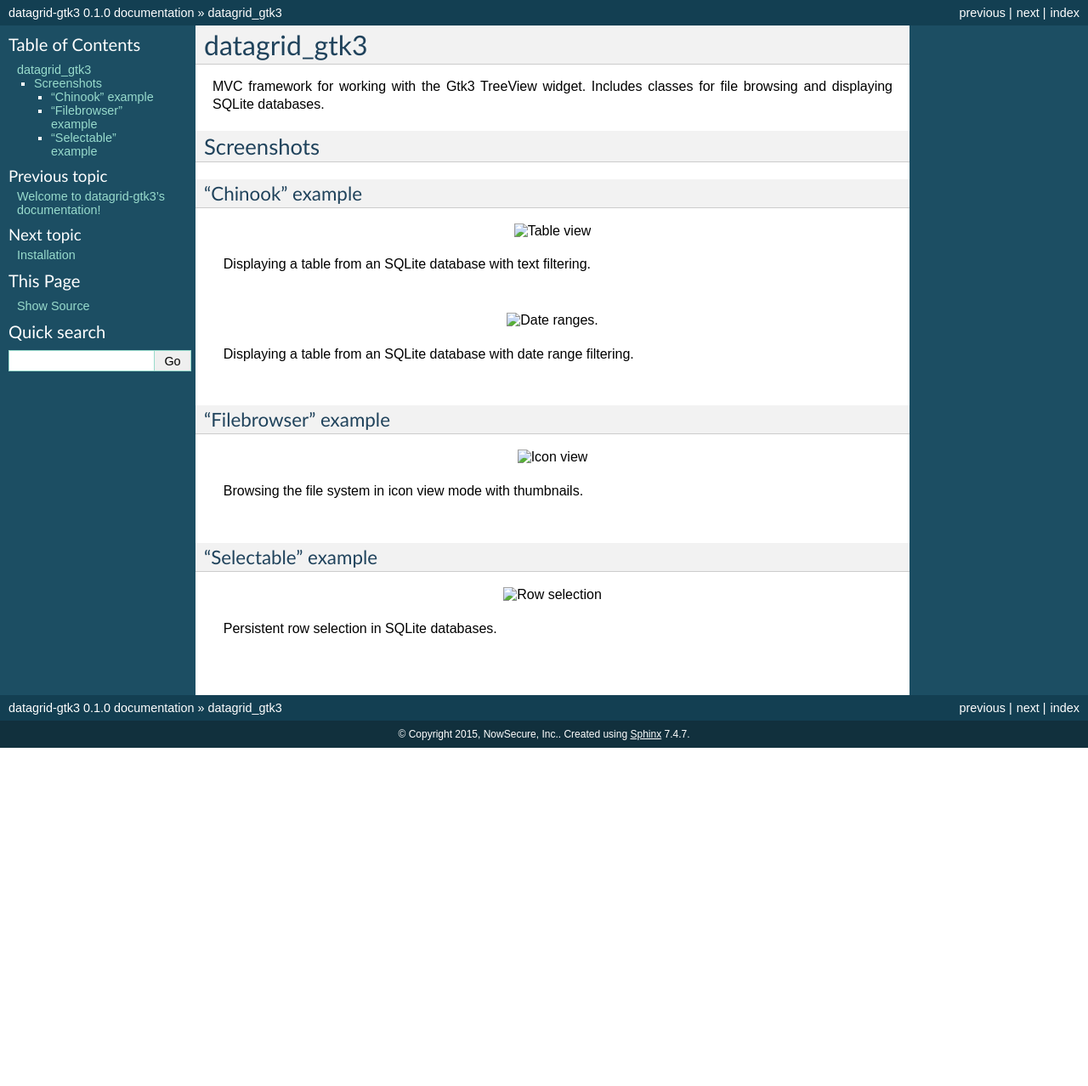
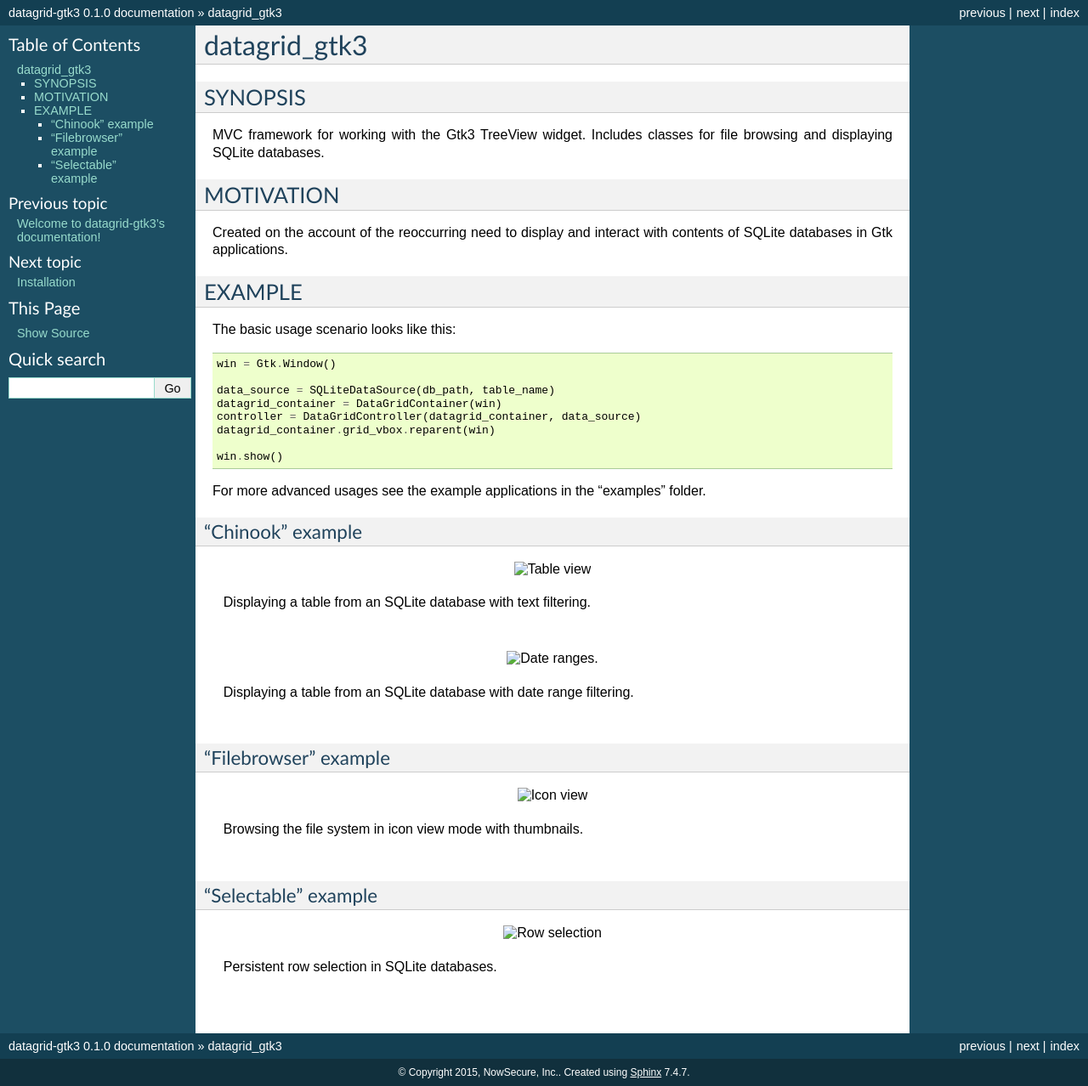
Before and after one commit to nowsecure/datagrid-gtk3, a Sphinx documentation site: the page built from docs/readme.rst, in a window 1280 px wide. Shown: the whole page at 85% size. Built offline with Sphinx 7.4.7, drawn with Linux system fonts in a browser that asks for light colours; pages that are not in the unit, such as notebooks, are missing from menus; before the commit the page ends 900 px from its top, so only the background shows below that.

Commit message:
Update README to a more standardized form.

```diff
--- a/README.rst
+++ b/README.rst
@@ -2,11 +2,39 @@
 datagrid_gtk3
 =============
 
+SYNOPSIS
+========
+
 MVC framework for working with the Gtk3 TreeView widget.
 Includes classes for file browsing and displaying SQLite databases.
 
-Screenshots
-===========
+
+MOTIVATION
+==========
+
+Created on the account of the reoccurring need to display and interact with
+contents of SQLite databases in Gtk applications.
+
+
+EXAMPLE
+=======
+
+The basic usage scenario looks like this:
+
+.. code-block:: python
+
+    win = Gtk.Window()
+
+    data_source = SQLiteDataSource(db_path, table_name)
+    datagrid_container = DataGridContainer(win)
+    controller = DataGridController(datagrid_container, data_source)
+    datagrid_container.grid_vbox.reparent(win)
+
+    win.show()
+
+
+For more advanced usages see the example applications in the "examples" folder.
+
 
 "Chinook" example
 -----------------
--- a/docs/index.rst
+++ b/docs/index.rst
@@ -13,7 +13,6 @@ Contents:
 
    readme
    installation
-   usage
    contributing
    authors
    history
```
Also changed, not shown: docs/usage.rst (deleted, +0 -16 lines).
